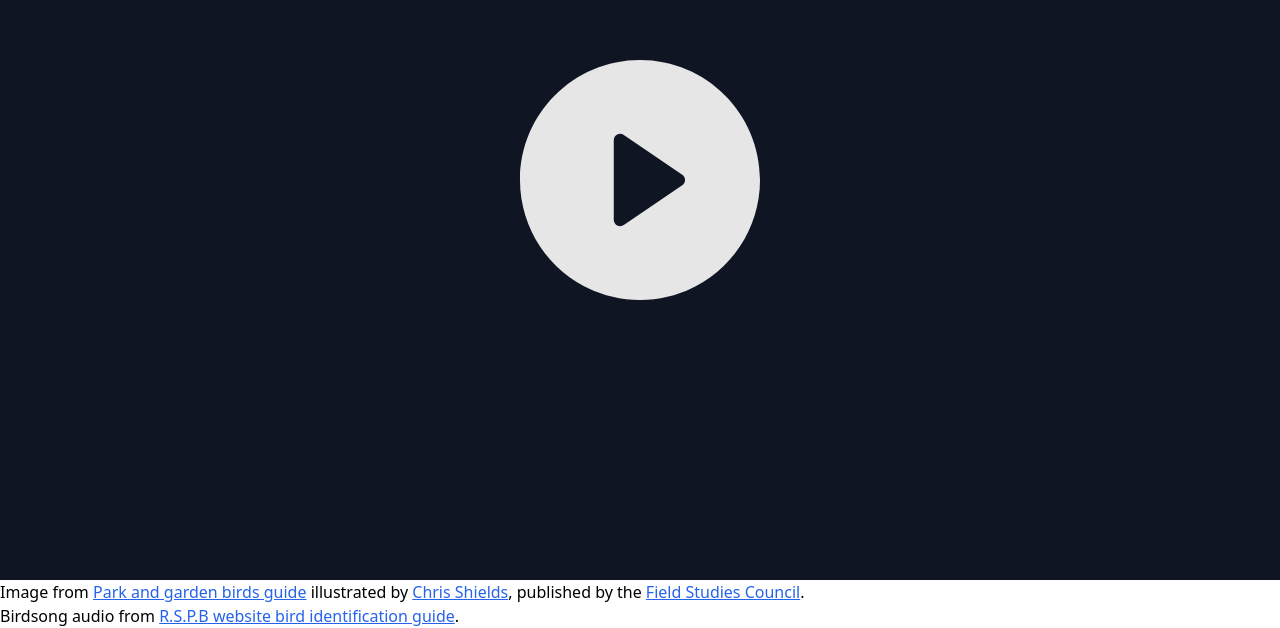
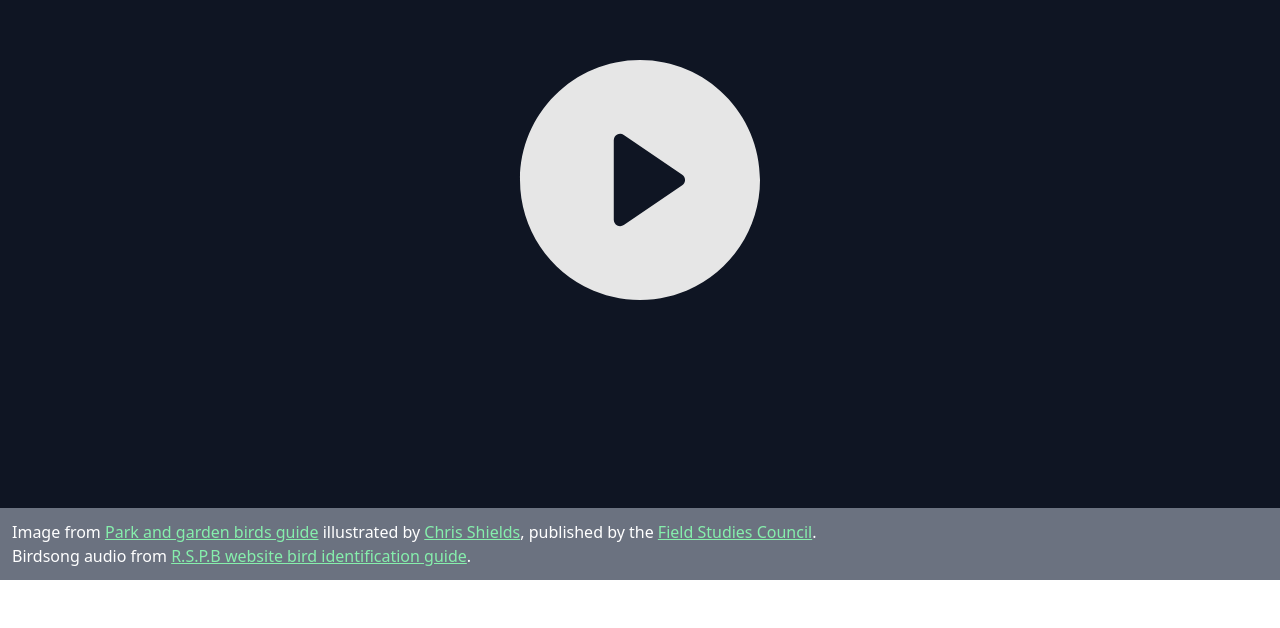
Before and after one commit to CogappLabs/audio-zoom, a website built with Vite: page index.html in a window 1280 px wide. Shown: the part 220-848 px from the top of the page. After the commit the page ends 806 px from the top, so only its background shows below. Built offline with nearby package versions, Linux system fonts and the light colour scheme.

Commit message:
Update styling of credits

```diff
--- a/index.html
+++ b/index.html
@@ -41,8 +41,10 @@
       <audio id="10" src="treecreeper.mp3" data-xywh="722,1166,211,469" controls autoplay loop></audio>
       <audio id="11" src="nuthatch.mp3" data-xywh="933,1024,251,469" controls autoplay loop></audio>
     </div>
-    <p>Image from <a class="text-blue-600 underline" href="https://www.field-studies-council.org/shop/publications/park-and-garden-birds/">Park and garden birds guide</a> illustrated by <a class="text-blue-600 underline" href="https://www.illustratedwildlife.com/">Chris Shields</a>, published by the <a class="text-blue-600 underline" href="https://www.field-studies-council.org">Field Studies Council</a>.</p>
-    <p>Birdsong audio from <a class="text-blue-600 underline" href="https://rspb.org.uk/birds-and-wildlife/a-z">R.S.P.B website bird identification guide</a>.</p>
+    <div class="absolute bottom-0 left-0 w-full bg-gray-500 text-white p-3">
+      <p>Image from <a class="text-green-300 underline" href="https://www.field-studies-council.org/shop/publications/park-and-garden-birds/">Park and garden birds guide</a> illustrated by <a class="text-green-300 underline" href="https://www.illustratedwildlife.com/">Chris Shields</a>, published by the <a class="text-green-300 underline" href="https://www.field-studies-council.org">Field Studies Council</a>.</p>
+      <p>Birdsong audio from <a class="text-green-300 underline" href="https://rspb.org.uk/birds-and-wildlife/a-z">R.S.P.B website bird identification guide</a>.</p>
+    </div>
     <script type="module" src="/src/main.js"></script>
   </body>
 </html>
```
